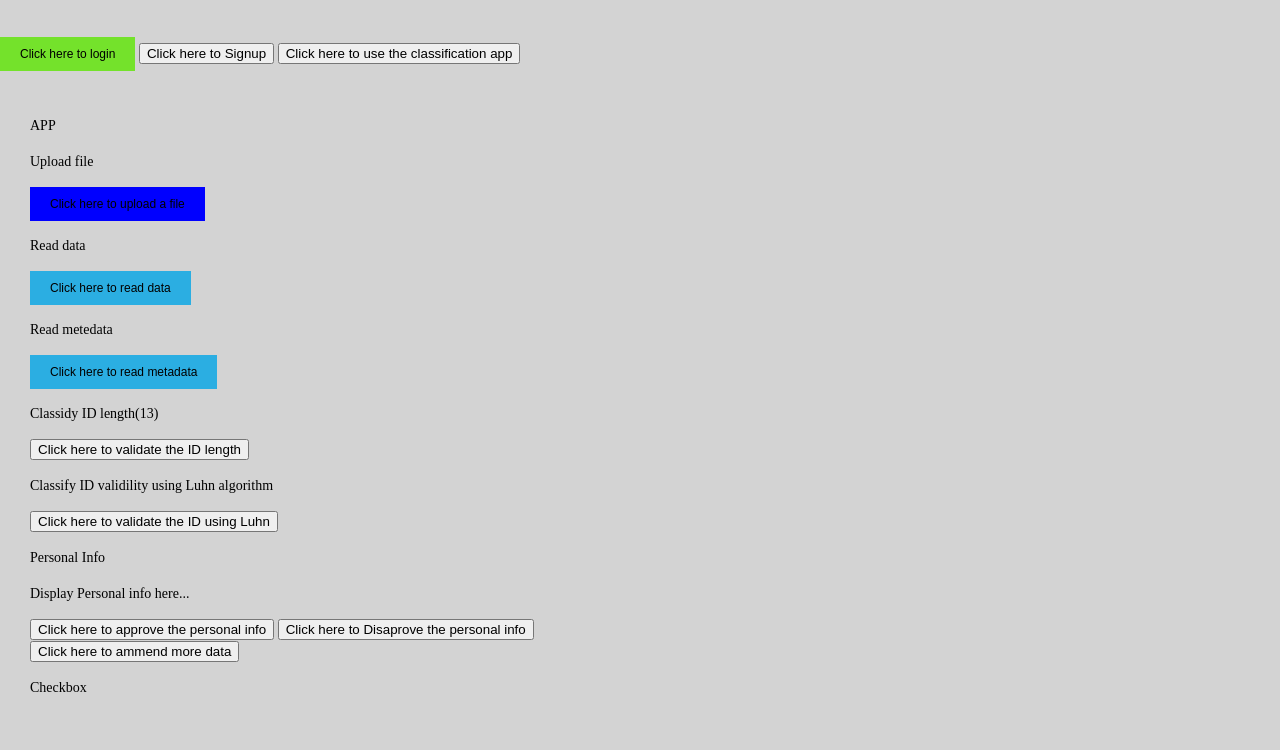
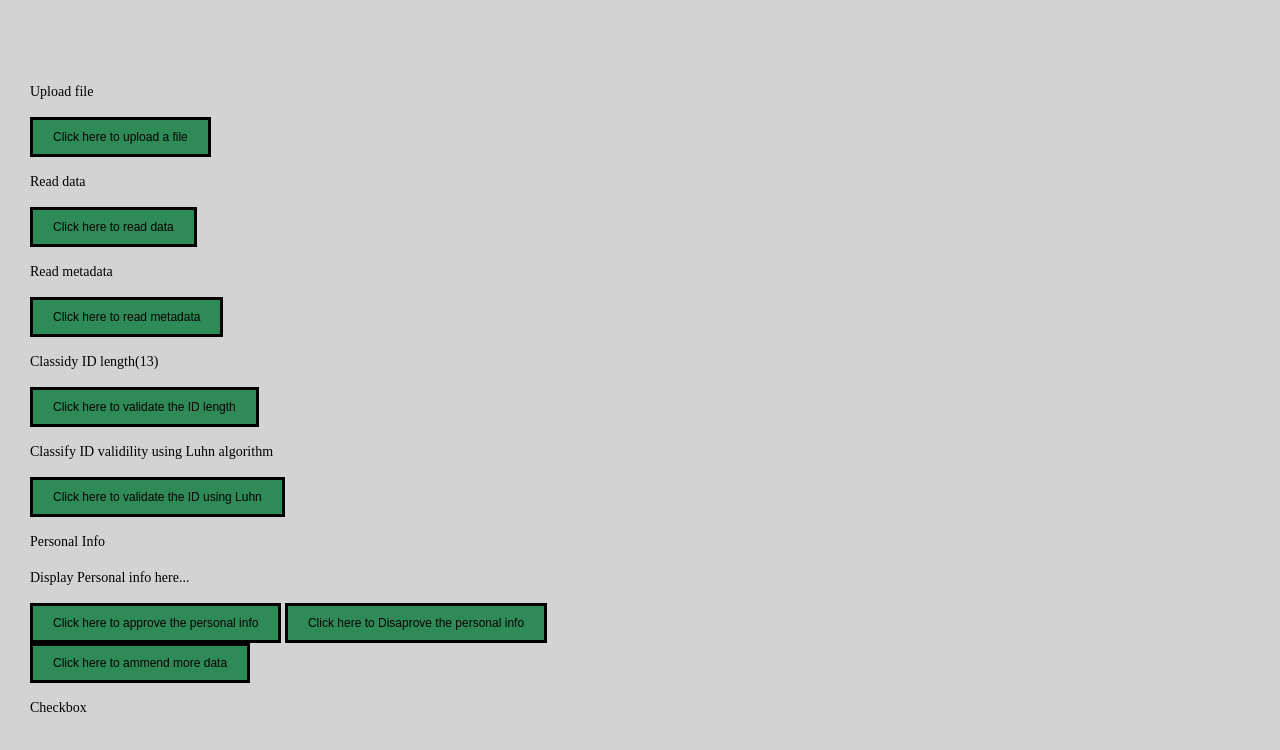
Before and after one commit to ChanelAmberEsterhuizen/UniProj.github.io, a plain HTML site: page app.html in a window 1280 px wide. Shown: the part 66-816 px from the top of the page. Drawn offline with Linux system fonts and the light colour scheme.

Commit message:
Add files via upload

```diff
--- a/app.html
+++ b/app.html
@@ -31,14 +31,6 @@
             </div>
         </div>
 
-            <button class="Login">Click here to login</button>
-        </a>
-
-            <button class="Signup">Click here to Signup</button>
-        </a>
-
-            <button class="App">Click here to use the classification app</button>
-        </a>
         </div>
 
 
@@ -46,7 +38,7 @@
        <div class = "info-wrapper">
 
            <div class = "profile-content-wrapper">
-         <p> APP</p>
+
 
          <p>Upload file</p>
          <button class="Upload">Click here to upload a file</button>
@@ -54,17 +46,17 @@
          <p>Read data</p>
          <button class="Read">Click here to read data</button>
 
-         <p>Read metedata</p>
-         <button class="Read">Click here to read metadata</button>
+         <p>Read metadata</p>
+         <button class="ReadMetadata">Click here to read metadata</button>
 
 
 
 
          <p>Classidy ID length(13)</p>
-         <button class="IDlenght">Click here to validate the ID length</button>
+         <button class="IDlength13">Click here to validate the ID length</button>
 
          <p>Classify ID validility using Luhn algorithm</p>
-         <button class="IDlenght">Click here to validate the ID using Luhn</button>
+         <button class="IDLuhn">Click here to validate the ID using Luhn</button>
 
          <p>Personal Info</p>
          <p>Display Personal info here...</p>
--- a/styles.css
+++ b/styles.css
@@ -9,10 +9,6 @@ body {
 
 
 }
-
-
-
-
 #container {
 z-index: -1000;
     position: absolute;
@@ -20,13 +16,6 @@ z-index: -1000;
 
 
 }
-
-
-
-
-
-
-
 .Scroll{
     font-size: 30px ;
     color:green ;
@@ -42,7 +31,6 @@ z-index: -1000;
 .CV{
     width: 800px ;
     height: auto ;
-
     margin: 50px auto ;
 }
 .CV .CV_left{
@@ -77,7 +65,7 @@ z-index: -1000;
 }
 .CV .CV_left ul li{
  display: flexbox;
-    align-items: center;
+
     margin-bottom: 10px  ;
 }
 .CV .CV_left ul li :last-child{
@@ -228,8 +216,8 @@ z-index: -1000;
     color: blueviolet;
 }
 .Read {
-    background-color: rgb(43, 174, 226) ;
-    border: none;
+    background-color: seagreen;
+    border:solid ;
     color:black ;
     padding: 10px 20px;
     text-align: center;
@@ -238,8 +226,8 @@ z-index: -1000;
     font-size: 12px;
   }
   .Upload {
-    background-color: blue;
-    border: none;
+    background-color:  seagreen;
+    border: solid;
     color:black ;
     padding: 10px 20px;
     text-align: center;
@@ -248,14 +236,63 @@ z-index: -1000;
     position: relative;
     font-size: 12px;
   }
-  .Login {
-    background-color: rgb(116, 226, 43);
-    border: none;
+  .IDlength13 {
+    background-color: seagreen;
+    border:solid ;
     color:black ;
     padding: 10px 20px;
     text-align: center;
     text-decoration: none;
     display: inline-block;
-    position: relative;
     font-size: 12px;
   }
+  .Approve {
+    background-color: seagreen;
+    border:solid ;
+    color:black ;
+    padding: 10px 20px;
+    text-align: center;
+    text-decoration: none;
+    display: inline-block;
+    font-size: 12px;
+  }
+  .Disapprove{
+    background-color: seagreen;
+    border:solid ;
+    color:black ;
+    padding: 10px 20px;
+    text-align: center;
+    text-decoration: none;
+    display: inline-block;
+    font-size: 12px;
+  }
+  .InsertClassified {
+    background-color: seagreen;
+    border:solid ;
+    color:black ;
+    padding: 10px 20px;
+    text-align: center;
+    text-decoration: none;
+    display: inline-block;
+    font-size: 12px;
+  }
+  .IDLuhn{
+    background-color: seagreen;
+    border:solid ;
+    color:black ;
+    padding: 10px 20px;
+    text-align: center;
+    text-decoration: none;
+    display: inline-block;
+    font-size: 12px;
+  }
+  .ReadMetadata {
+    background-color: seagreen;
+    border:solid ;
+    color:black ;
+    padding: 10px 20px;
+    text-align: center;
+    text-decoration: none;
+    display: inline-block;
+    font-size: 12px;
+  }
```
Also changed, not shown: index.html (+5 -11 lines).
